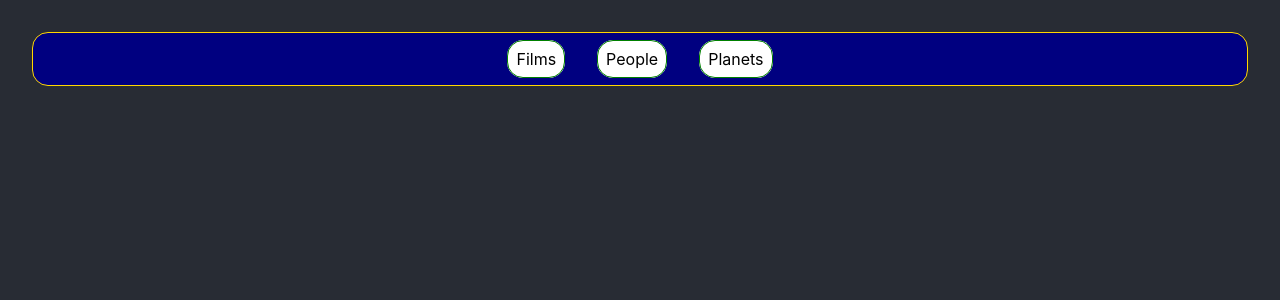
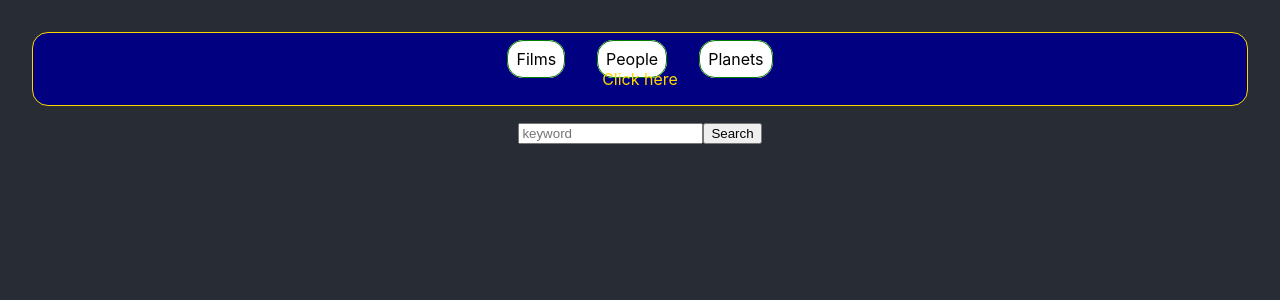
Before and after one commit to LucasLeow/React2021, a React (Create React App) app in the folder react-project/: page / in a window 1280 px wide. Shown: the top 300 px of the page. Built offline with nearby package versions, Linux system fonts and the light colour scheme.

Commit message:
Completed Tutorial 5: React Events

```diff
--- a/react-project/src/components/App/App.js
+++ b/react-project/src/components/App/App.js
@@ -1,11 +1,13 @@
 import './App.css';
 import Header from "../Header/Header";
+import SearchBar from "../SearchBar/SearchBar"
 
 function App() {
 
   return (
     <div className="App">
         <Header />
+        <SearchBar />
     </div>
   );
 }
--- a/react-project/src/components/Header/Header.js
+++ b/react-project/src/components/Header/Header.js
@@ -3,9 +3,9 @@ import Nav from "../Nav/Nav";
 
 export default function Header() {
     return (
-        <header className="header1">
+        <header className="header1" onClick={(e)=>console.log(e.type)}>
             <Nav />
-
+            Click here
         </header>
     )
 }
--- /dev/null
+++ b/react-project/src/components/SearchBar/SearchBar.css
@@ -0,0 +1,3 @@
+.searchBar{
+    margin-top: 1rem;
+}
--- /dev/null
+++ b/react-project/src/components/SearchBar/SearchBar.js
@@ -0,0 +1,26 @@
+import "./SearchBar.css";
+
+export default function SearchBar(props) {
+    function submitForm(e) {
+        e.preventDefault();
+        console.log("form submitted");
+    }
+    function searchFocus(e) {
+        console.log("textbox focused");
+    }
+    function inputChange(e) {
+        console.log("input by user: ", e.target.value);
+    }
+    function buttonClicked(e) {
+        e.preventDefault();
+        console.log("button clicked");
+    }
+    return (
+        <section className="searchBar">
+            <form onSubmit={submitForm}>
+                <input onFocus={searchFocus} onInput={inputChange} type="text" name="keyword" className="searchText" placeholder="keyword" ></input>
+                <button onClick={buttonClicked} type="submit" className="searchBtn" name="searchBtn">Search</button>
+            </form>
+        </section>
+    )
+}
```
Also changed, not shown: 1 other file (tests, documents, lock files or other folders).
